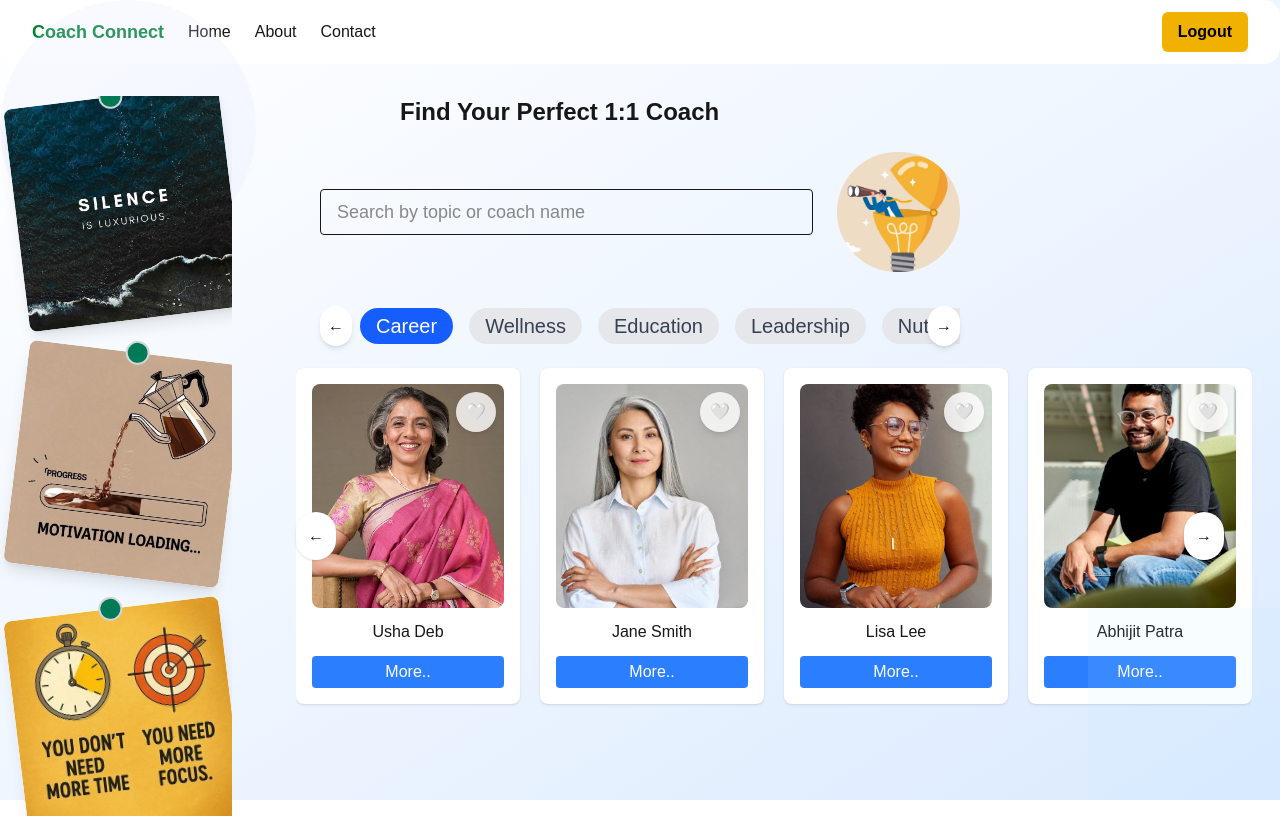
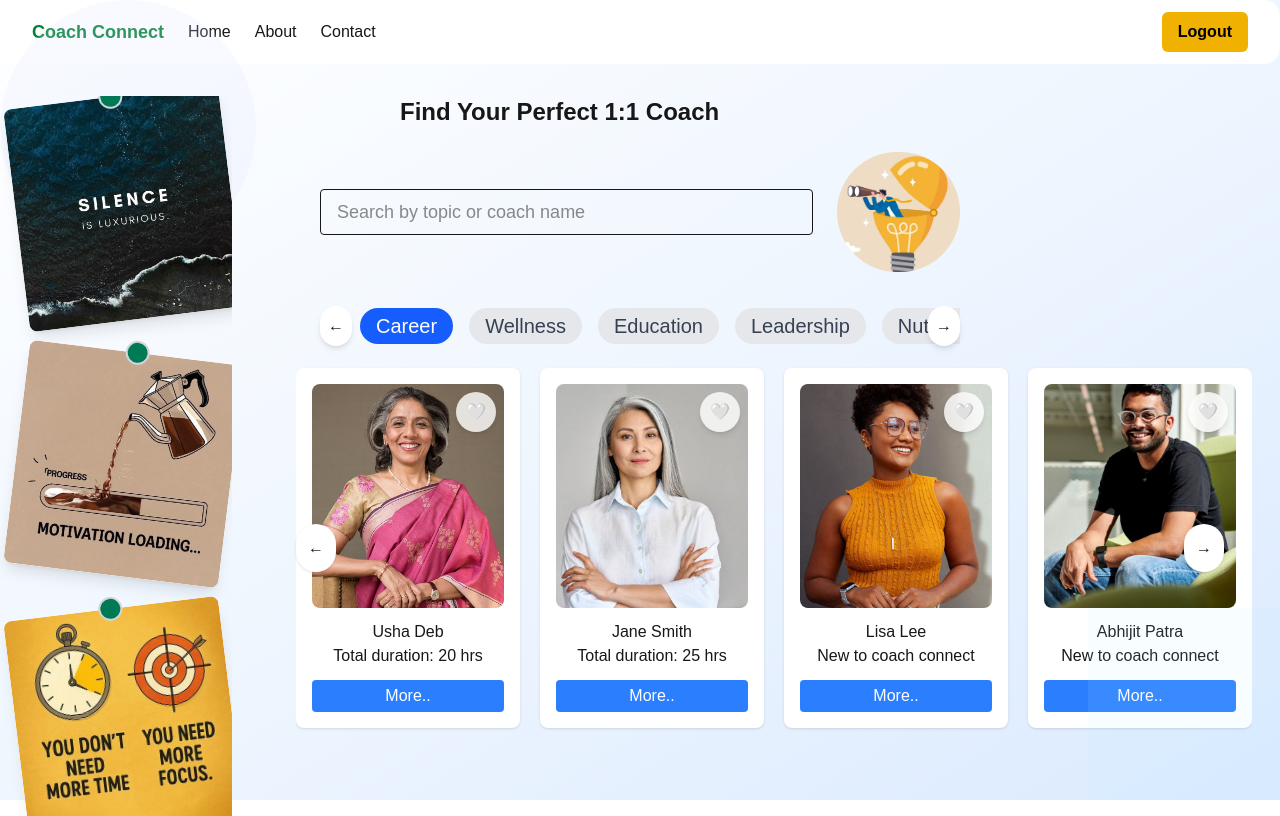
Before and after one commit to abhijitgithub2019/CoachConnect, a Next.js app: page /CoachDashborad in a window 1280 px wide. Built offline with nearby package versions, Linux system fonts and the light colour scheme.

Commit message:
adding duration on instructor card

```diff
--- a/app/CoachDashborad/page.js
+++ b/app/CoachDashborad/page.js
@@ -35,6 +35,17 @@ export default function CoachLandingPage() {
           topic.toLowerCase().includes(search.toLowerCase())
         )
     );
+  }
+  if(filtered.length) {
+    filtered = filtered.map((ins)=> {
+      return {
+        ...ins,
+        totalHours: ins.totalMinutes
+        ? Math.floor(ins.totalMinutes / 60): 0,
+        totalMinutes: ins.totalMinutes % 60
+      }
+    })
+
   }
   return (
     <div className="bg-zinc-50 min-h-screen w-full  bg-linear-to-br from-white via-blue-50 to-blue-100">
--- a/component/SelectedInstructor.js
+++ b/component/SelectedInstructor.js
@@ -1,5 +1,5 @@
-'use client'
-import { useRef, useState } from "react";
+"use client";
+import { useState } from "react";
 import PaymentOptions from "./paymentOptions";
 export default function SelectedInstructorDetails({ selectedInstructor }) {
   const [duration, setDuration] = useState(15); // minutes
--- a/component/horizontalList.js
+++ b/component/horizontalList.js
@@ -92,7 +92,13 @@ export default function InstructorList({ instructors, className }) {
 
                   {/* Instructor Name */}
                   <div className="font-medium text-center">{ins.name}</div>
-
+                  <p className="font-medium text-center">
+                    {`${
+                      ins.totalHours
+                        ? `Total duration: ${ins.totalHours} hrs`
+                        : "New to coach connect"
+                    }`}
+                  </p>
                   {/* More Button */}
                   <button
                     className="mt-3 w-full bg-blue-500 text-white rounded py-1 hover:bg-blue-600 transition"
```
